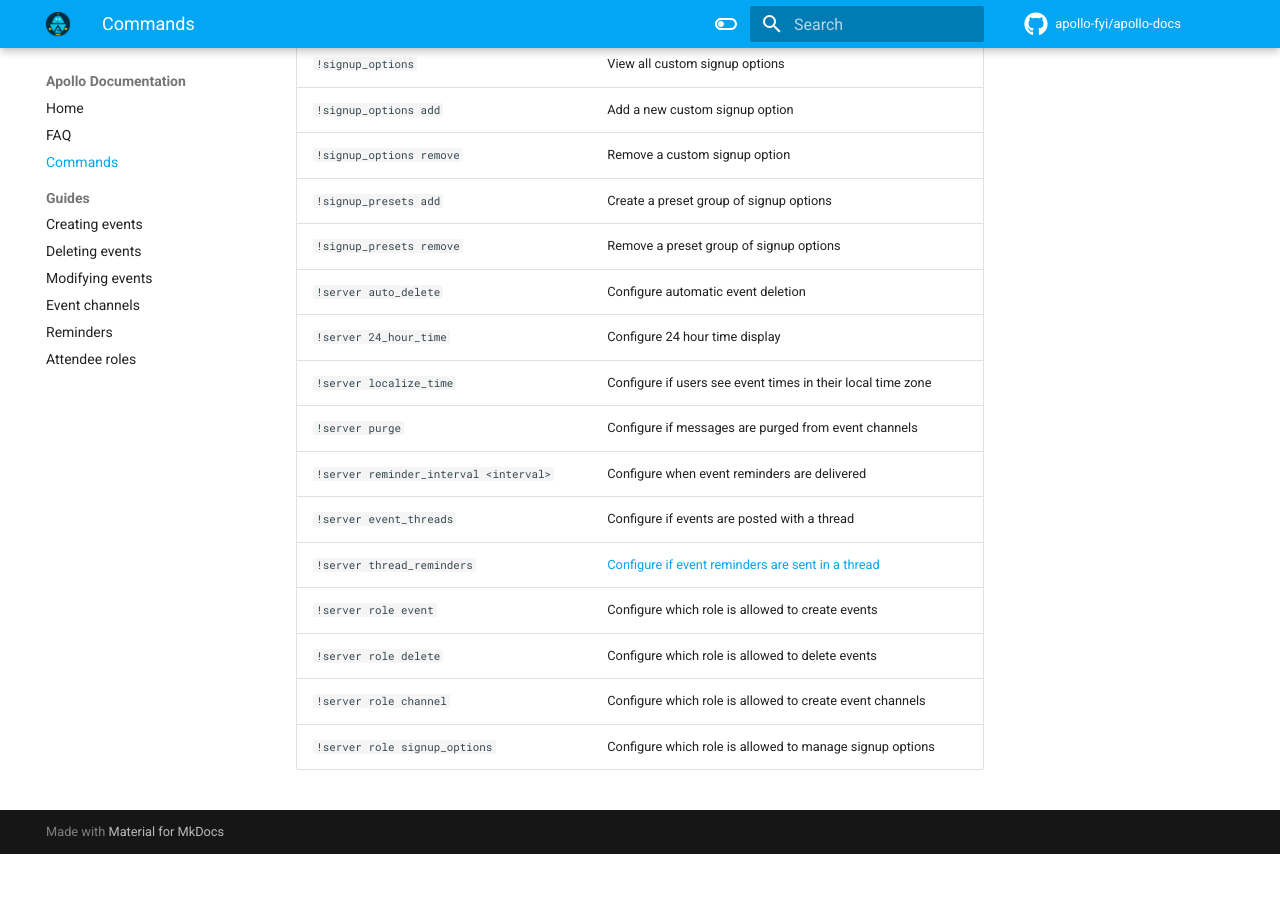
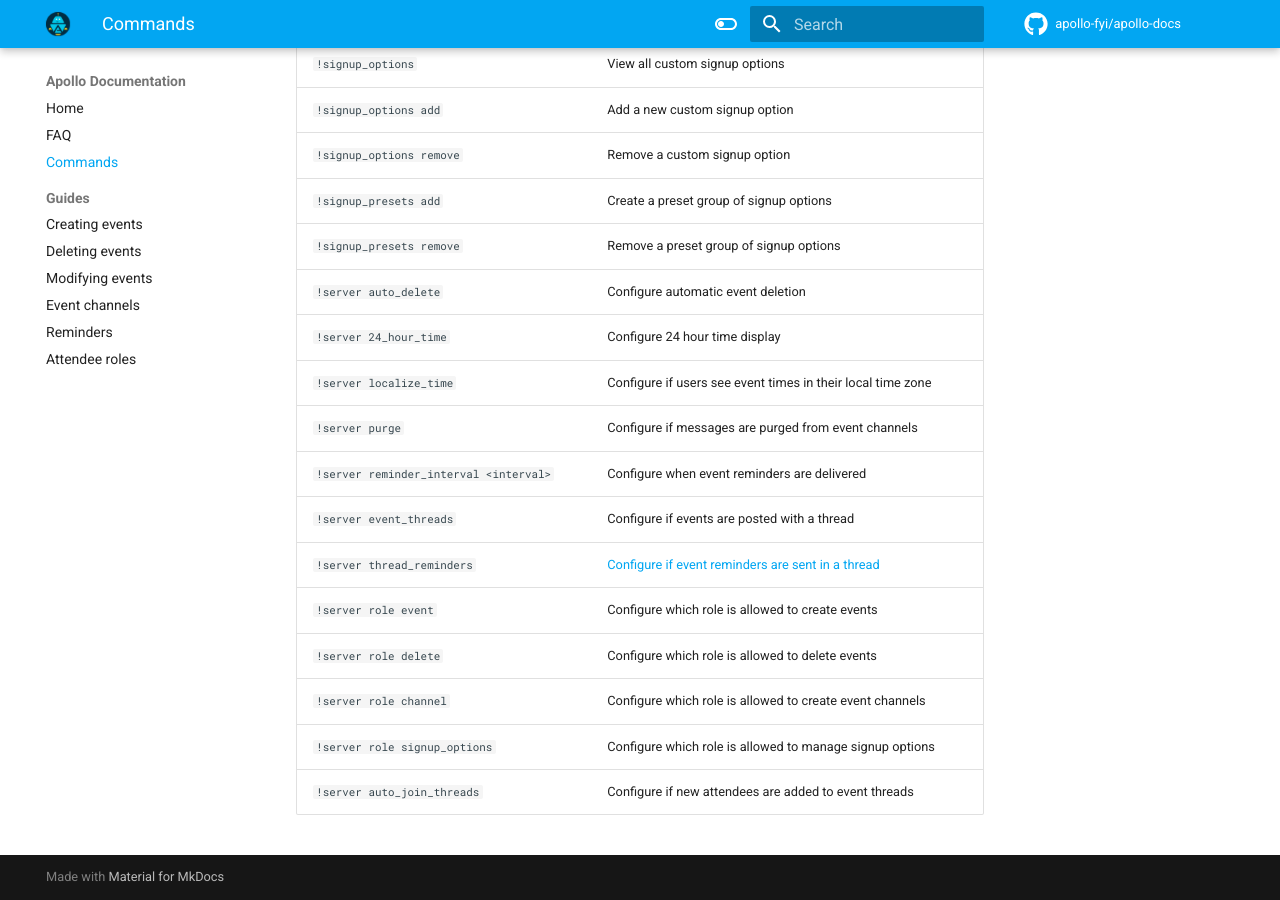
Before and after one commit to apollo-fyi/apollo-docs, an MkDocs documentation site: the page built from docs/commands.md, in a window 1280 px wide and 900 px high, scrolled down 676 px. Built offline with MkDocs 1.6.1 and Material for MkDocs 9.7.7, drawn with Linux system fonts in a browser that asks for light colours; comment, search, counter and statistics services are not loaded; before the commit the page ends 1530 px from its top, so only the background shows below that.

Commit message:
Add auto_join_threads command

```diff
--- a/docs/commands.md
+++ b/docs/commands.md
@@ -31,3 +31,4 @@ Information on how to use a command can also be found via the `!help` command.
 | `!server role delete`       | Configure which role is allowed to delete events |
 | `!server role channel`      | Configure which role is allowed to create event channels |
 | `!server role signup_options` | Configure which role is allowed to manage signup options|
+| `!server auto_join_threads` | Configure if new attendees are added to event threads |
```
